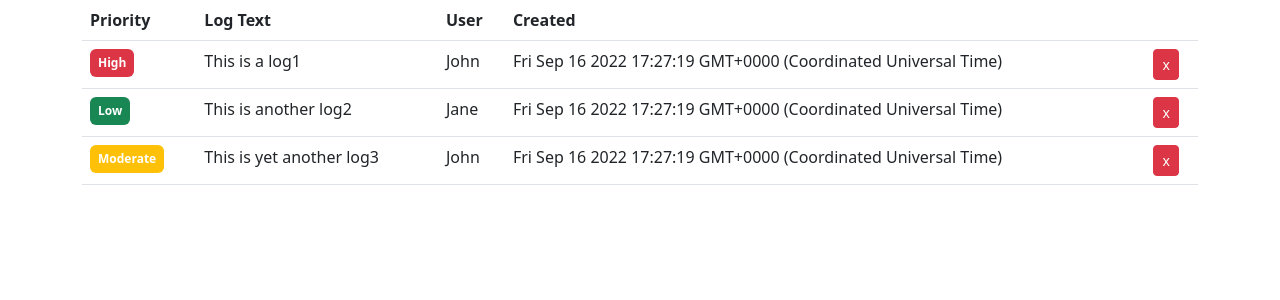
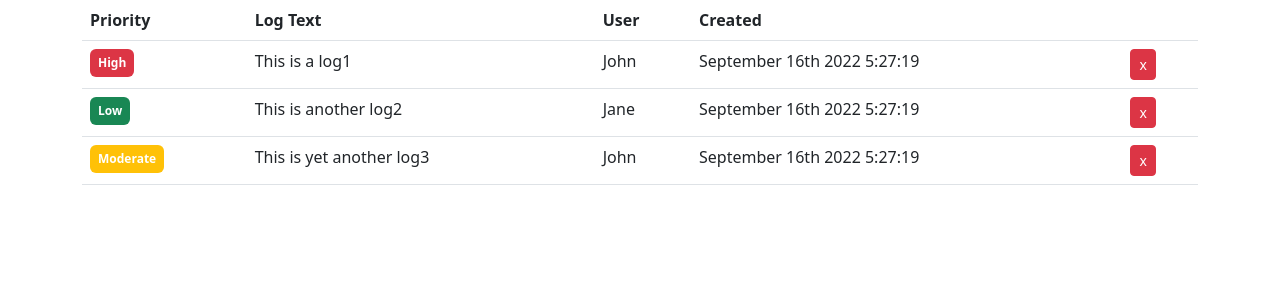
Before and after one commit to jamesonarnett/bugLogger, a React app: page / in a window 1280 px wide. Shown: the top 300 px of the page. Built offline with nearby package versions, Linux system fonts and the light colour scheme; the HTML template or start-up script is replaced by a standard one.

Commit message:
Adds moment, cleanup dates

```diff
--- a/main.js
+++ b/main.js
@@ -15,7 +15,7 @@ if (
 
 function createMainWindow() {
   mainWindow = new BrowserWindow({
-    width: 1100,
+    width: isDev ? 1400 : 1100,
     height: 800,
     show: false,
     backgroundColor: "white",
--- a/package.json
+++ b/package.json
@@ -22,9 +22,11 @@
   },
   "dependencies": {
     "bootstrap": "^5.2.1",
+    "moment": "^2.29.4",
     "react": "^16.13.1",
     "react-bootstrap": "^2.5.0",
-    "react-dom": "^16.13.1"
+    "react-dom": "^16.13.1",
+    "react-moment": "^1.1.2"
   },
   "devDependencies": {
     "@babel/core": "^7.9.6",
--- a/src/components/LogItem.jsx
+++ b/src/components/LogItem.jsx
@@ -1,6 +1,7 @@
 import React from "react";
 import Button from "react-bootstrap/Button";
 import Badge from "react-bootstrap/Badge";
+import Moment from "react-moment";
 
 const LogItem = ({ log: { _id, text, priority, user, created } }) => {
   const setVariant = () => {
@@ -22,7 +23,9 @@ const LogItem = ({ log: { _id, text, priority, user, created } }) => {
       </td>
       <td>{text}</td>
       <td>{user}</td>
-      <td>{created}</td>
+      <td>
+        <Moment format="MMMM Do YYYY h:mm:ss">{new Date(created)}</Moment>
+      </td>
       <td>
         <Button variant="danger" size="sm">
           x
```
Also changed, not shown: 2 other files (tests, documents, lock files or other folders).
